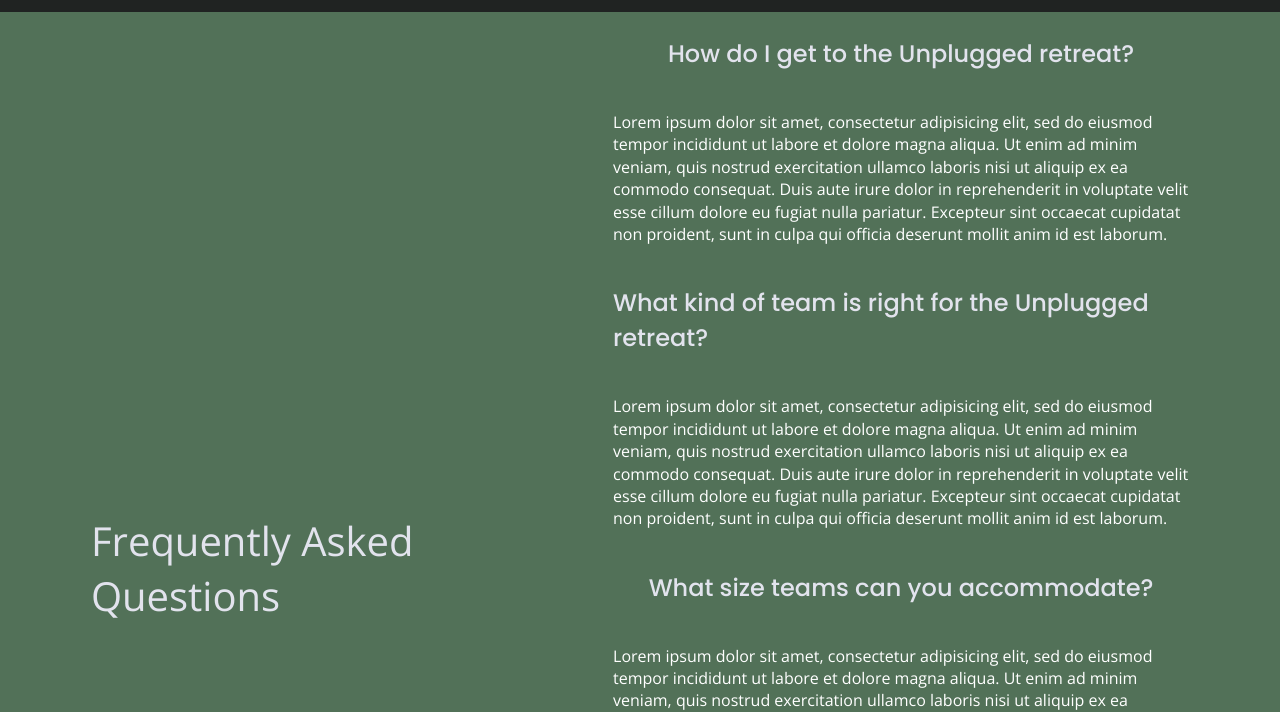
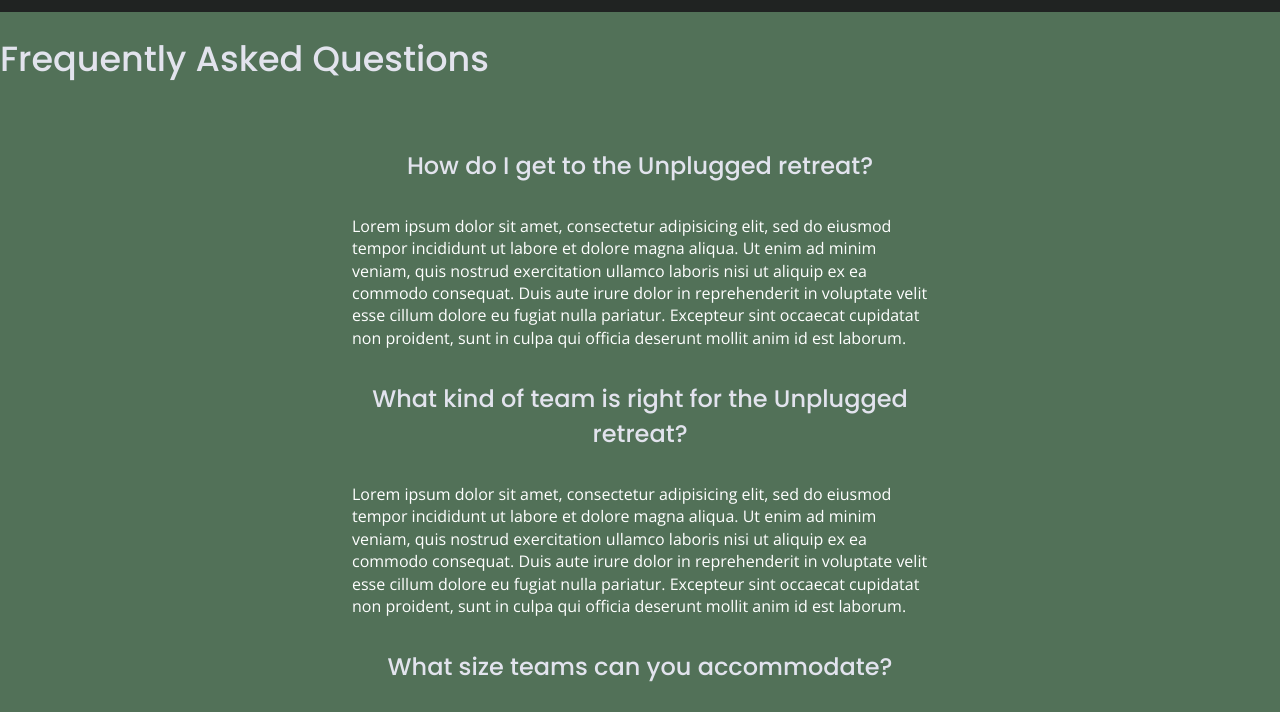
Before and after one commit to MomoServices/unplugged-2020, a website: page faq/index.html in a window 1280 px wide. Shown: the part 90-802 px from the top of the page. Drawn offline with nearby package versions, Linux system fonts and the light colour scheme.

Commit message:
updated faq main section so cotent-wrapper can accodate the main content of the page. Still trying to figure out page interface.

```diff
--- a/css/main.css
+++ b/css/main.css
@@ -366,6 +366,7 @@ email {
       ========================================================================== */
 
    .faq {
+     background-color: #527158;
      display: flex;
      justify-content: center;
      align-items: center;
@@ -599,31 +600,38 @@ email {
        /* ==========================================================================
         FAQ Page
         ========================================================================== */
+       .faq {
+         background-color: #527158;
+         display: flex;
+         justify-content: center;
+         align-items: center;
+         flex-flow: row wrap;
+       }
 
        .faq .content-wrapper {
+         display: flex;
+         margin: 50px 0 0 0;
          justify-content: space-between;
+         align-items: center;
+         flex-flow: row wrap;
+         width: 45%;
 
        }
 
+       .faq h2 {
+         margin-bottom: 40px;
+         line-height: 1;
+       }
+
        .faq-content {
-         display: flex;
-         justify-content: center;
-         align-items: center;
-         flex-flow: column wrap;
-         flex-basis: 50%;
-         column-count: 2;
+         margin-bottom: 50px;
+         flex-basis: 45%;
 
        }
 
+      .faq-content h4 {
 
-       .faq h3 {
-         width: 100%;
-       }
-    }
-
-      aside .form {
-      margin-top: 30px;
-    }
+      }
 
       input[type=text] {
       box-sizing: border-box;
--- a/faq/index.html
+++ b/faq/index.html
@@ -48,27 +48,22 @@
 
 </header>
 
-<main>
-
-<aside>
-  <section class="form">
+<main class="faq"
     <div class="content-wrapper">
 
-        <h1>Frequently Asked Questions</h1>
-    </div>
-  </section>
+        <h2>Frequently Asked Questions</h2>
 
       <div class="faq-content">
-        <h3>How do I get to the Unplugged retreat?</h3>
+        <h4>How do I get to the Unplugged retreat?</h4>
         <p>Lorem ipsum dolor sit amet, consectetur adipisicing elit, sed do eiusmod tempor incididunt ut labore et dolore magna aliqua. Ut enim ad minim veniam, quis nostrud exercitation ullamco laboris nisi ut aliquip ex ea commodo consequat. Duis aute irure dolor in reprehenderit in voluptate velit esse cillum dolore eu fugiat nulla pariatur. Excepteur sint occaecat cupidatat non proident, sunt in culpa qui officia deserunt mollit anim id est laborum.</p>
-        <h3>What kind of team is right for the Unplugged retreat?</h3>
+        <h4>What kind of team is right for the Unplugged retreat?</h4>
         <p>Lorem ipsum dolor sit amet, consectetur adipisicing elit, sed do eiusmod tempor incididunt ut labore et dolore magna aliqua. Ut enim ad minim veniam, quis nostrud exercitation ullamco laboris nisi ut aliquip ex ea commodo consequat. Duis aute irure dolor in reprehenderit in voluptate velit esse cillum dolore eu fugiat nulla pariatur. Excepteur sint occaecat cupidatat non proident, sunt in culpa qui officia deserunt mollit anim id est laborum.</p>
-        <h3>What size teams can you accommodate?</h3>
+        <h4>What size teams can you accommodate?</h4>
         <p>Lorem ipsum dolor sit amet, consectetur adipisicing elit, sed do eiusmod tempor incididunt ut labore et dolore magna aliqua. Ut enim ad minim veniam, quis nostrud exercitation ullamco laboris nisi ut aliquip ex ea commodo consequat. Duis aute irure dolor in reprehenderit in voluptate velit esse cillum dolore eu fugiat nulla pariatur. Excepteur sint occaecat cupidatat non proident, sunt in culpa qui officia deserunt mollit anim id est laborum.</p>
-        <h3>Is there really no wifi available?</h3>
+        <h4>Is there really no wifi available?</h4>
         <p>Lorem ipsum dolor sit amet, consectetur adipisicing elit, sed do eiusmod tempor incididunt ut labore et dolore magna aliqua. Ut enim ad minim veniam, quis nostrud exercitation ullamco laboris nisi ut aliquip ex ea commodo consequat. Duis aute irure dolor in reprehenderit in voluptate velit esse cillum dolore eu fugiat nulla pariatur. Excepteur sint occaecat cupidatat non proident, sunt in culpa qui officia deserunt mollit anim id est laborum.</p>
       </div>
-</aside>
+    </div> <!-- faq content wrapper ends -->
 </main>
 
 <footer>
```
